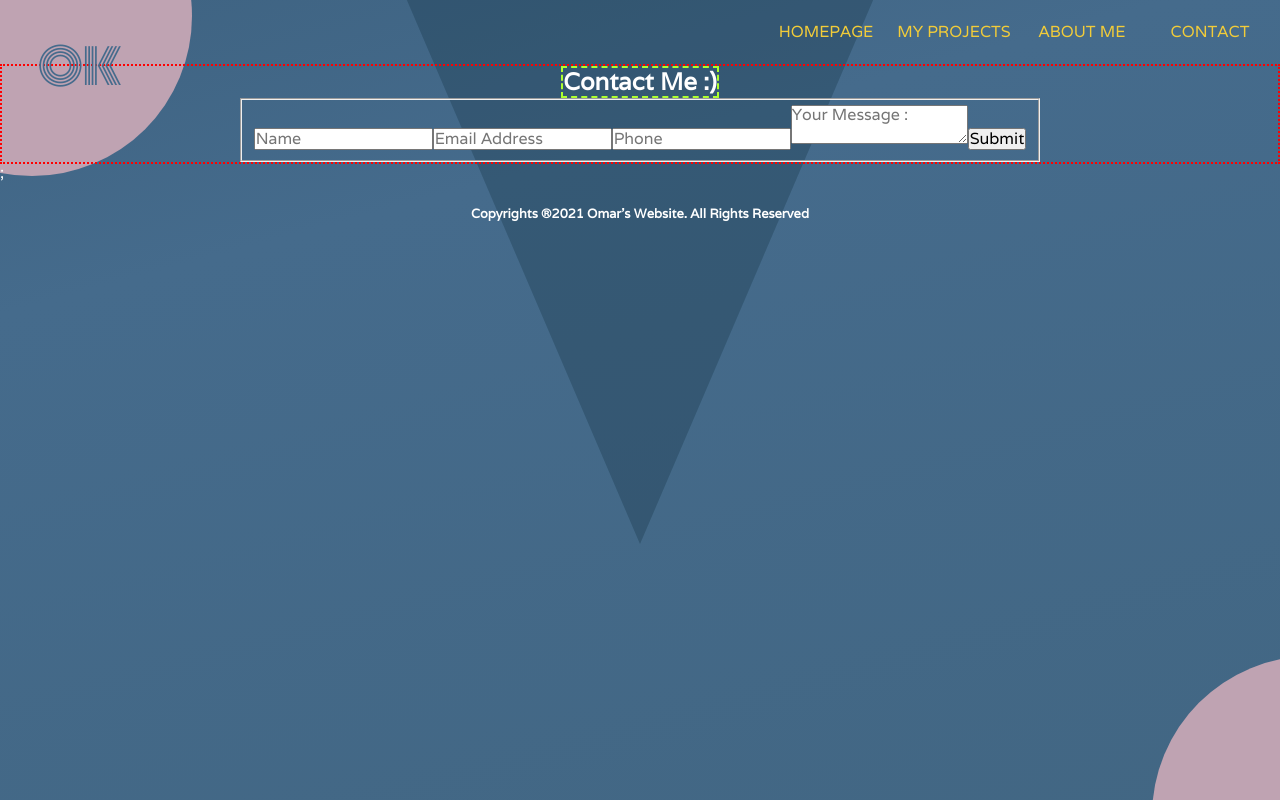
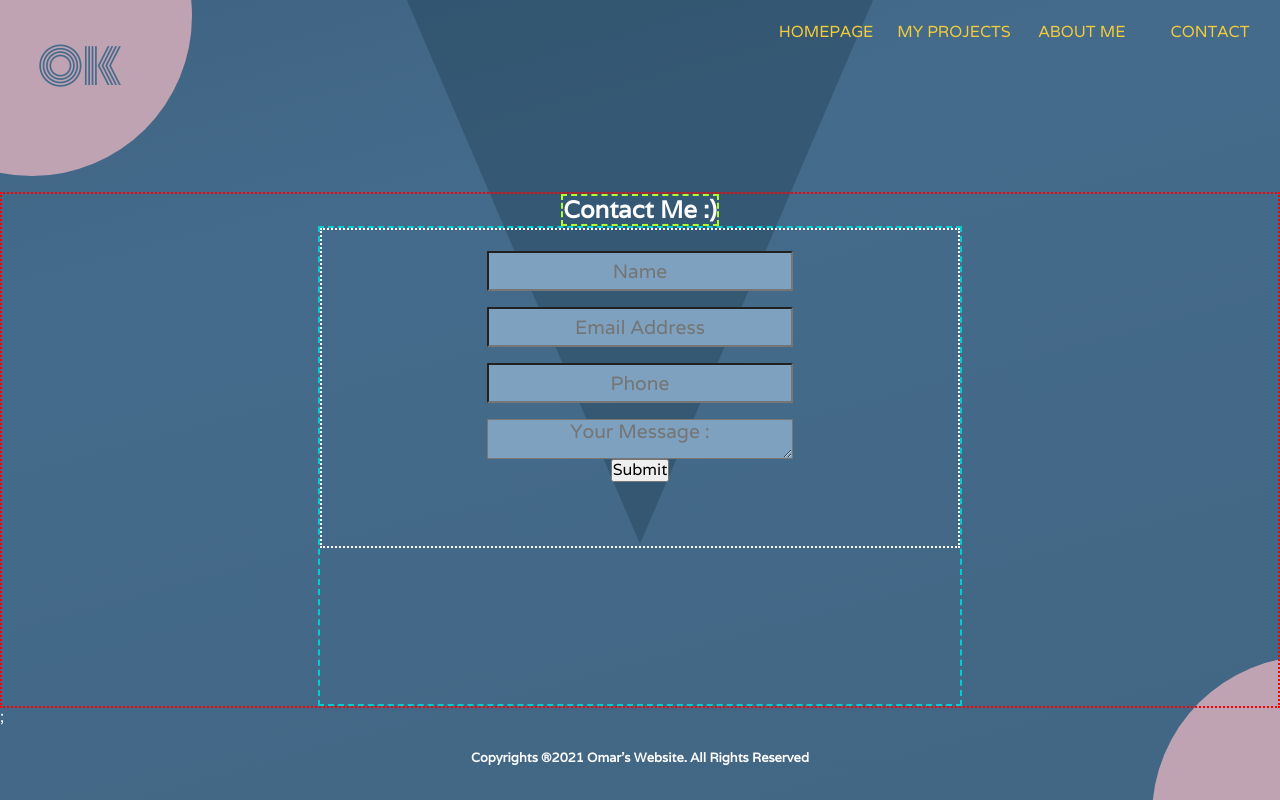
Before and after one commit to okhouja/my-portfolio, a React (Create React App) app: page /contact in a window 1280 px wide. Built offline with nearby package versions, Linux system fonts and the light colour scheme.

Commit message:
contact section

```diff
--- a/src/sass/components/_contact_container.scss
+++ b/src/sass/components/_contact_container.scss
@@ -2,7 +2,38 @@
   border: 2px red dotted;
   @include flex-center;
   flex-direction: column;
+  margin-top: 10%;
 }
 .contact__title {
   border: 2px greenyellow dashed;
 }
+
+.content__form {
+  border: 2px darkturquoise dashed;
+
+  display: flex;
+  flex-direction: column;
+  height: 30rem;
+}
+.input__fields {
+  border: 2px snow dotted;
+  @include flex-center;
+  display: flex;
+  flex-direction: column;
+  //   justify-content: space-around;
+
+  width: 50vw;
+  height: 40vh;
+}
+.input {
+  background-color: $field-color3;
+  width: 50%;
+  height: 5vh;
+  margin-top: 1rem;
+  text-align: center;
+  color: $field-color6;
+  font-size: 1.2rem; //   position: absolute;
+  //   line-height: 26px;
+  //   display: flex;
+  //   justify-content: space-between;
+}
```
